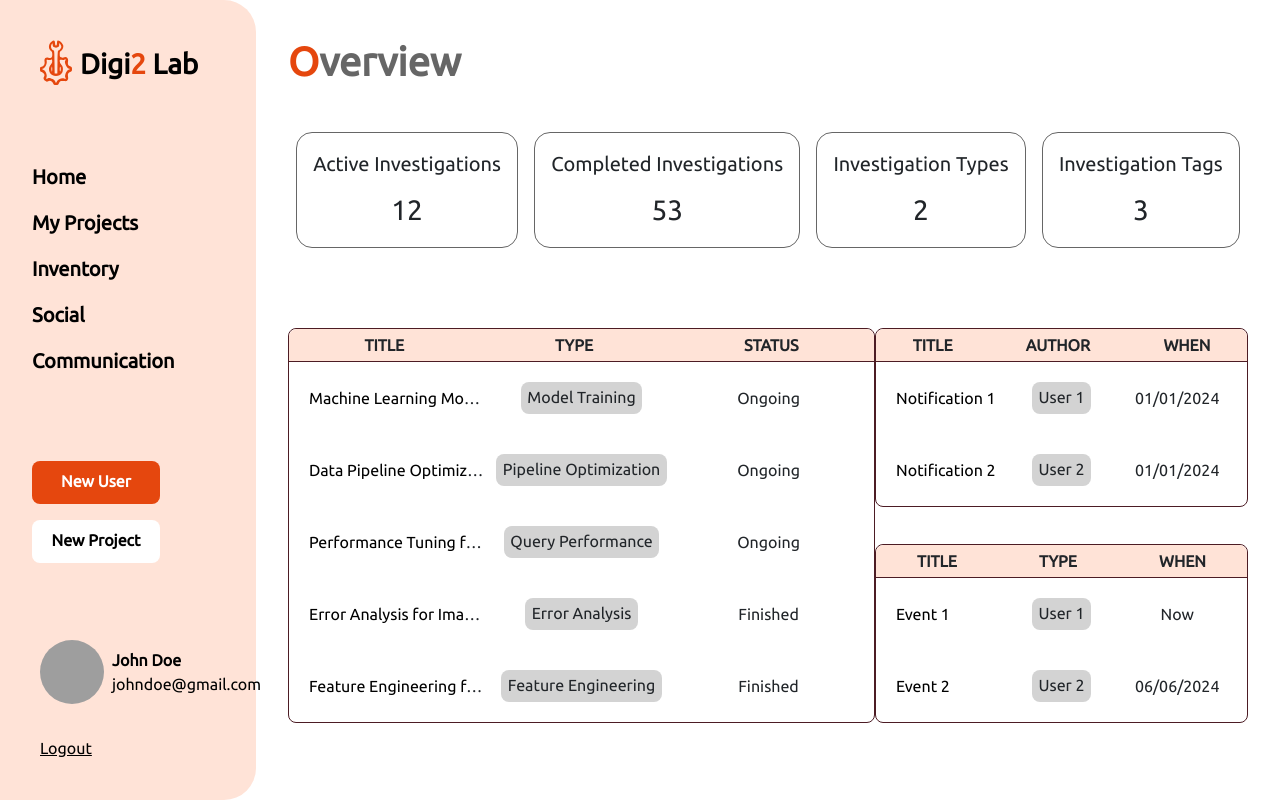
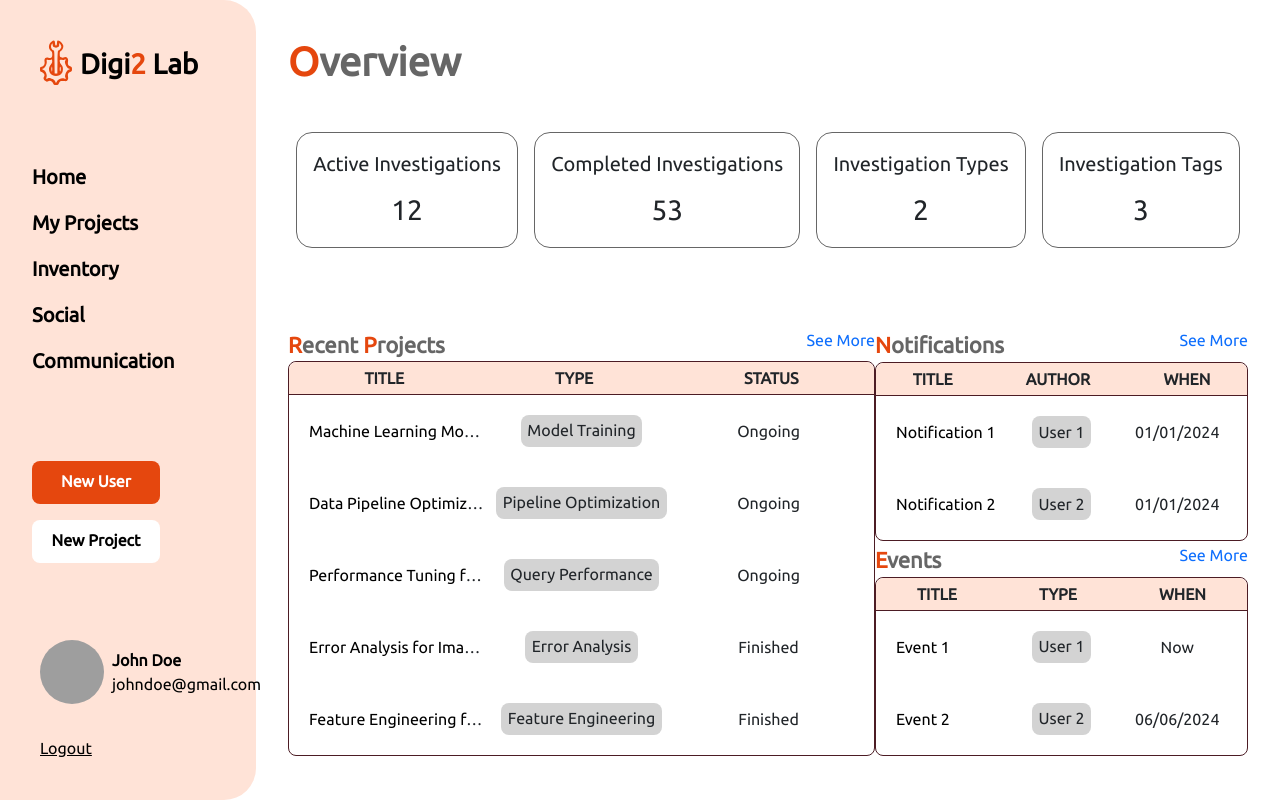
Before and after one commit to up201604906/PI, a React (Create React App) app in the folder client/: page / in a window 1280 px wide. Built offline with nearby package versions, Linux system fonts and the light colour scheme; grey boxes are pictures that could not be loaded; the HTML template or start-up script is replaced by a standard one.

Commit message:
added the missing table name

```diff
--- a/client/src/App.js
+++ b/client/src/App.js
@@ -1,5 +1,6 @@
 import React, {Component} from "react";
 import {BrowserRouter as Router, Routes, Route} from "react-router-dom";
+
 import './styles/App.css'
 import Home from './components/pages/Home';
 import Sidenav from "./components/components/common/Sidenav";
--- a/client/src/components/components/common/Table.js
+++ b/client/src/components/components/common/Table.js
@@ -3,10 +3,32 @@ import {Link} from 'react-router-dom';
 import '../../../styles/Sidenav.css';
 
 class Table extends React.Component {
+
+    capitalizeFirstLetter = (string) => {
+        return string.replace(/\b\w/g, (char) => char.toUpperCase());
+    };
+
     render() {
-        const {tableHead, data} = this.props; // Destructure props
+
+        const {title, tableHead, data, seeMore} = this.props; // Destructure props
+
+        const capitalizedTitle = this.capitalizeFirstLetter(title);
 
         return (
+            <>
+                <div className={"d-flex flex-row justify-content-between table-title"}>
+                    <div>
+                        {capitalizedTitle.split(" ").map((word, index) => (
+                            <span key={index} className={"sub-title"}>
+                            <span style={{color: "#E5470E"}}>{word.charAt(0)}</span>{word.slice(1)}
+                                {index !== capitalizedTitle.split(" ").length - 1 && " "} {/* Add a space if not the last word */}
+                        </span>
+                        ))}
+                    </div>
+                    <Link to={seeMore}>See More</Link>
+                </div>
+
+
                 <div id={"table"} className={"d-flex flex-column"}>
                     <div id="table-head" className={"d-flex flex-row justify-content-around fw-bold text-uppercase"}>
                         {tableHead.map((item, index) => (
@@ -23,6 +45,8 @@ class Table extends React.Component {
                         ))}
                     </div>
                 </div>
+            </>
+
         );
     }
 }
--- a/client/src/components/pages/Home.js
+++ b/client/src/components/pages/Home.js
@@ -10,6 +10,8 @@ class Home extends React.Component {
     }
 
     render() {
+        const titles = ["Recent Projects", "Notifications", "Events"];
+        const links = ["/projects", "/notifications", "/events"];
         const tableOne_Head = ["Title", "Type", "Status"];
         const tableOne_Data = [
             {title: "Machine Learning Model", type: "Model Training", status: "Ongoing", href: "/project/1"},
@@ -52,12 +54,15 @@ class Home extends React.Component {
                 <HomeStats/>
 
                 <div id={"info"} className={"d-flex flex-row justify-content-around w-100"}>
-                    <Table tableHead={tableOne_Head} data={tableOne_Data}/>
+                    <div>
+                        <Table title={titles[0]} tableHead={tableOne_Head} data={tableOne_Data} seeMore={links[0]}/>
+                    </div>
                     <div className={"d-flex flex-column justify-content-between"}>
-                        <Table tableHead={tableTwo_Head} data={tableTwo_Data}/>
-                        <Table tableHead={tableThree_Head} data={tableThree_Data}/>
+                        <Table title={titles[1]} tableHead={tableTwo_Head} data={tableTwo_Data} seeMore={links[0]}/>
+                        <Table title={titles[2]} tableHead={tableThree_Head} data={tableThree_Data} seeMore={links[0]}/>
                     </div>
                 </div>
+
             </div>
         );
     }
--- a/client/src/styles/App.css
+++ b/client/src/styles/App.css
@@ -7,6 +7,7 @@
     --detail-color: #4C1C24;
     --font-size-xl: 40px;
     --font-size-l: 28px;
+    --font-size-xm: 22px;
     --font-size-m: 20px;
     --font-size-s: 14px;
     font-size: 16px;
@@ -43,18 +44,21 @@ button {
     min-height: 100vh;
 }
 
-
-#body .title {
-    font-size: var(--font-size-xl);
+.title, .sub-title{
+    color: var(--tertiary-color);
     font-weight: bold;
 }
 
-#body .title span {
+.title {
+    font-size: var(--font-size-xl);
+}
+
+.title:first-letter {
     color: var(--primary-color);
 }
 
-#body .title {
-    color: var(--tertiary-color);
+.sub-title{
+    font-size: var(--font-size-xm);
 }
 
 #table {
```
Lines whose indentation alone changed are shown as unchanged.
